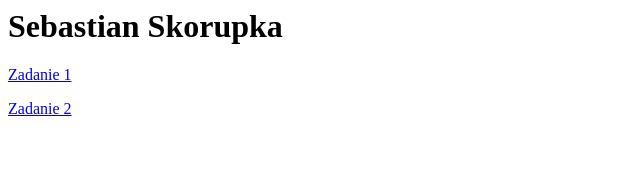
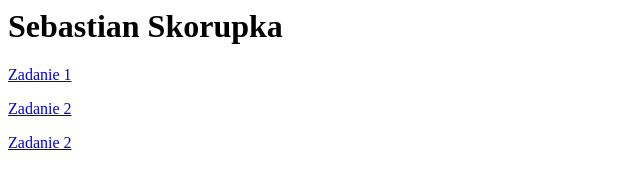
Before and after one commit to Sskorupka/sskorupka.github.io, a plain HTML site: page index.html in a window 1280 px wide. Shown: the full height of the page, 0-640 px from the left. Drawn offline with Linux system fonts and the light colour scheme.

Commit message:
Update index.html

```diff
--- a/index.html
+++ b/index.html
@@ -7,5 +7,6 @@
     <h1>Sebastian Skorupka</h1>
     <p> <a href="./zadanie1.html">Zadanie 1</a></p>
     <p> <a href="./zadanie2.html">Zadanie 2</a></p>
+    <p> <a href="./zadanie3.html">Zadanie 2</a></p>
 </body>
 </html>
```
